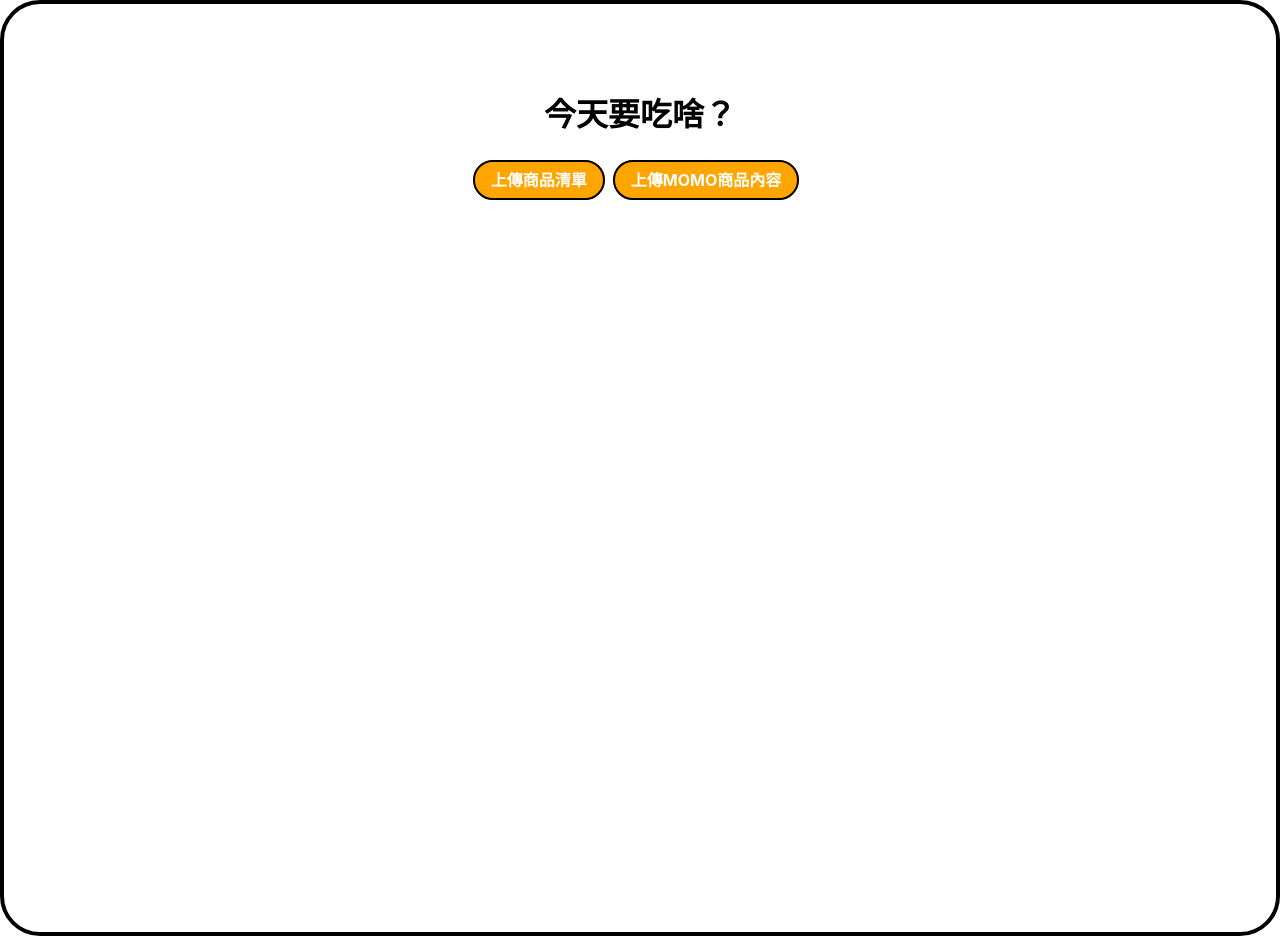
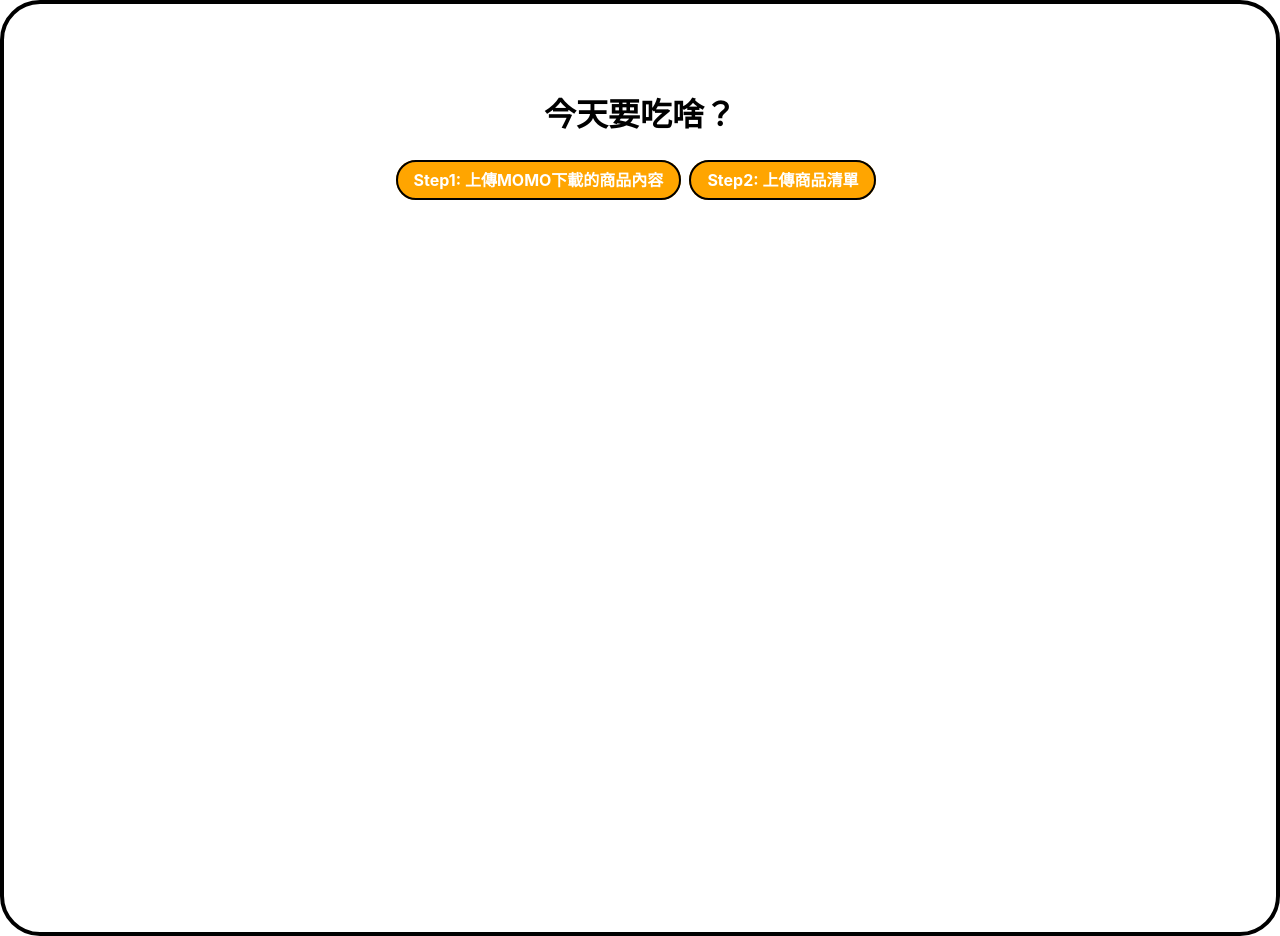
Before and after one commit to fanzaibb/static-comparing, a React (Create React App) app: page / in a window 1280 px wide. Built offline with nearby package versions, Linux system fonts and the light colour scheme.

Commit message:
fix: upload hint

```diff
--- a/src/App.tsx
+++ b/src/App.tsx
@@ -88,7 +88,7 @@ function App() {
         <h1 className={styles.title}>今天要吃啥？</h1>
         <div className={styles.box}>
           <label htmlFor="item-file" className={styles.upload}>
-            上傳商品清單
+            Step1: 上傳MOMO下載的商品內容
           </label>
           <input
             id="item-file"
@@ -98,7 +98,7 @@ function App() {
             onChange={handleMomoUpload}
           ></input>
           <label htmlFor="momo-file" className={styles.upload}>
-            上傳MOMO商品內容
+            Step2: 上傳商品清單
           </label>
           <input
             id="momo-file"
```
